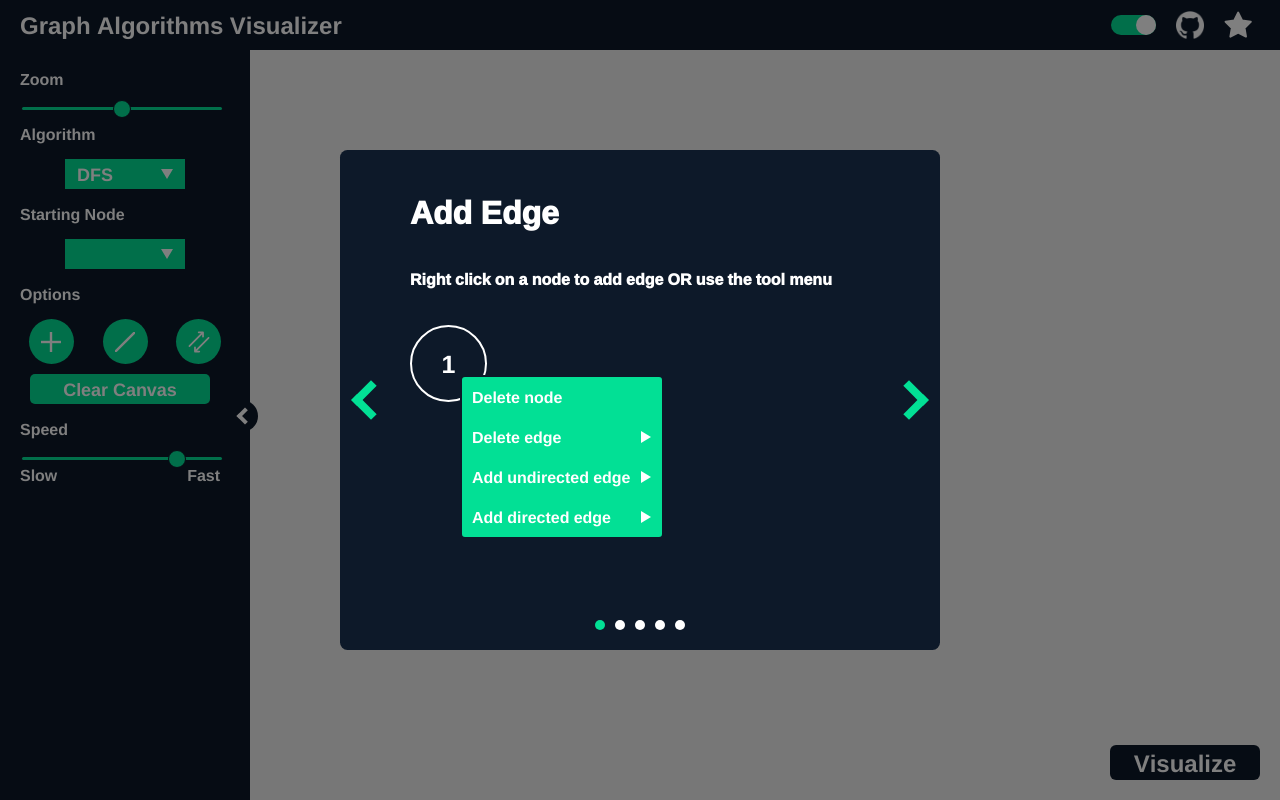
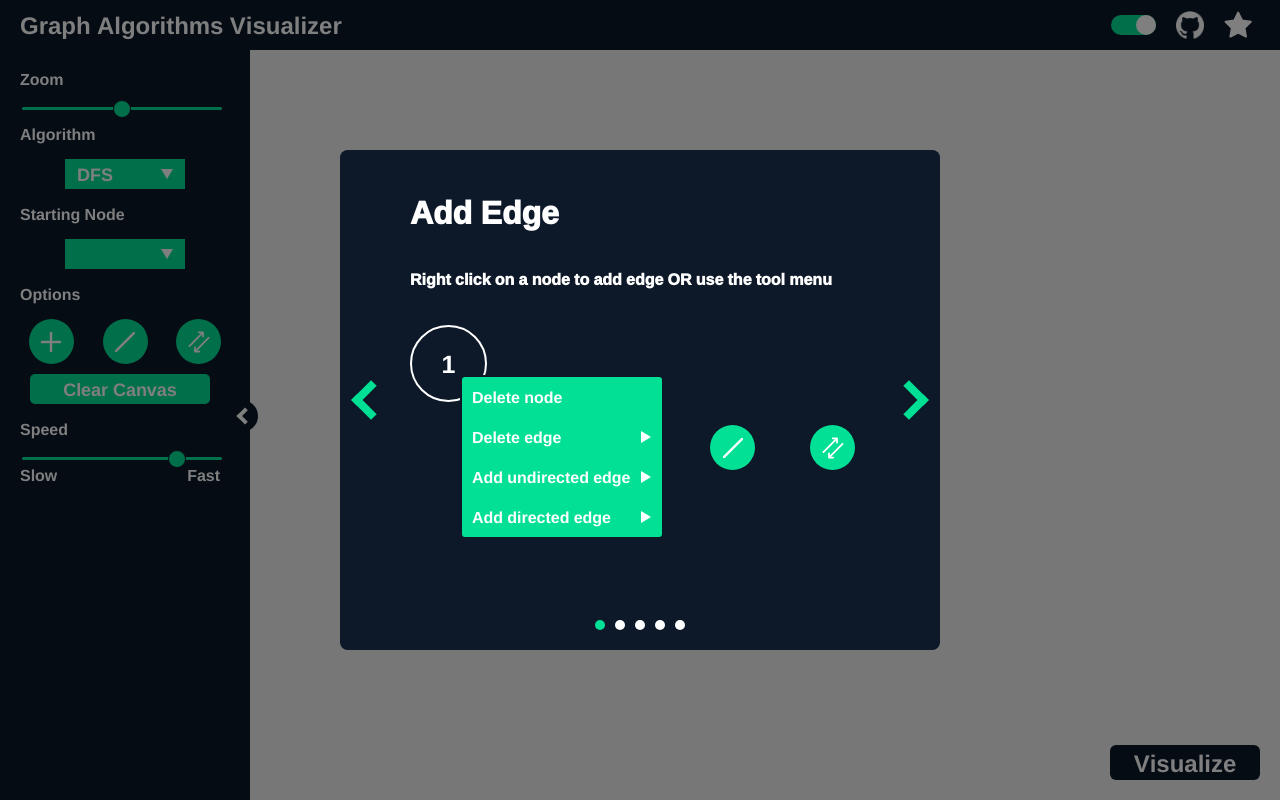
Before and after one commit to KarimElghamry/GraphAV, a React (Create React App) app: page / in a window 1280 px wide. Built offline with nearby package versions, Linux system fonts and the light colour scheme.

Commit message:
add: edge addition icons

```diff
--- a/src/components/Tutorial/Content/AddEdge/AddEdgeTut.tsx
+++ b/src/components/Tutorial/Content/AddEdge/AddEdgeTut.tsx
@@ -6,6 +6,8 @@ import ContextMenu from '../../../common/ContextMenu/ContextMenu';
 import AddEdgeTile from '../../../GraphNode/AddEdgeTile';
 import DeleteEdgeTile from '../../../GraphNode/DeleteEdgeTile';
 import ContextTile from '../../../common/ContextMenu/ContextTile';
+import OptionButton from '../../../SideNav/Options/OptionButton';
+import { UndirectedIcon, DirectedIcon } from '../../../SideNav/Options/OptionIcons';
 
 const AddEdgeTut: React.FC = (): ReactElement => {
     const nodePos: Position = { top: -50, left: -230 };
@@ -22,30 +24,42 @@ const AddEdgeTut: React.FC = (): ReactElement => {
                 isVisible={true}
                 position={{ top: nodePos.top + 50, left: nodePos.left + 50 }}
                 setIsVisible={(val: boolean) => { }}
-                canvasRef={ref}
-            >
-
+                canvasRef={ref}>
                 <ContextTile>Delete node</ContextTile>
                 <DeleteEdgeTile
                     onEdgeDelete={() => { }}
                     neighbours={[]}
                     canvasRef={ref}
-                ></DeleteEdgeTile>
+                />
                 <AddEdgeTile
                     adjacencyList={[[14, 15, 16], [5, 6, 7], [8, 9, 10], [11, 12, 13]]}
                     nodeIndex={0}
                     canvasRef={ref}
                     isDirected={false}
                     onAdd={() => { }}
-                ></AddEdgeTile>
+                />
                 <AddEdgeTile
                     adjacencyList={[[14, 15, 16], [5, 6, 7], [8, 9, 10], [11, 12, 13]]}
                     nodeIndex={0}
                     canvasRef={ref}
                     isDirected={true}
                     onAdd={() => { }}
-                ></AddEdgeTile>
+                />
             </ContextMenu>
+            <div style={{ position: "absolute", top: 50, left: 70 }}>
+                <OptionButton
+                    tooltipContent="Add undirected edge"
+                    onClick={() => { }}>
+                    <UndirectedIcon></UndirectedIcon>
+                </OptionButton>
+            </div>
+            <div style={{ position: "absolute", top: 50, left: 170 }}>
+                <OptionButton
+                    tooltipContent="Add directed edge"
+                    onClick={() => { }}>
+                    <DirectedIcon></DirectedIcon>
+                </OptionButton>
+            </div>
         </div>
     );
 }
```
